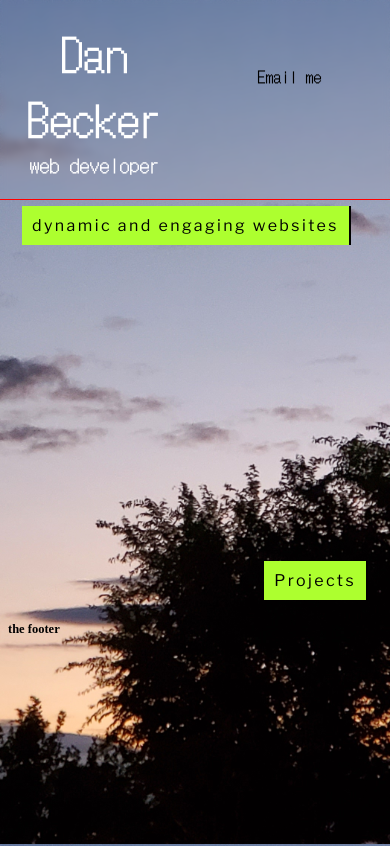
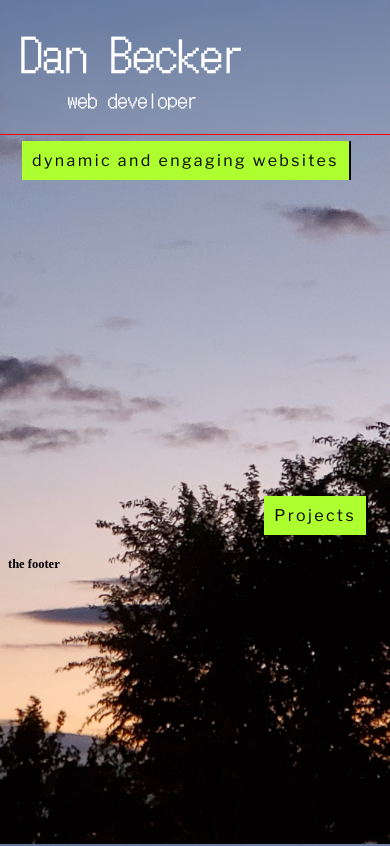
Before and after one commit to dandanthemanman/portfolio, a Nuxt app: page / in a window 390 px wide. Shown: the top 846 px of the page. Built offline with nearby package versions, Linux system fonts and the light colour scheme.

Commit message:
remove email link from mobile nav

```diff
--- a/components/MobileNavBar.vue
+++ b/components/MobileNavBar.vue
@@ -5,10 +5,6 @@
             <a class="little-name" href="/#intro">web developer</a>
         </div>
         <div class="items-container">
-            <div class="nav-bar-item email-link" @click="handleEmailClick">
-                <span>{{emailText}}</span>
-                <span class="copy-to-clipboard-text">"copy email address to clipboard"</span>
-            </div>
         </div>
     </div>
 </template>
```
